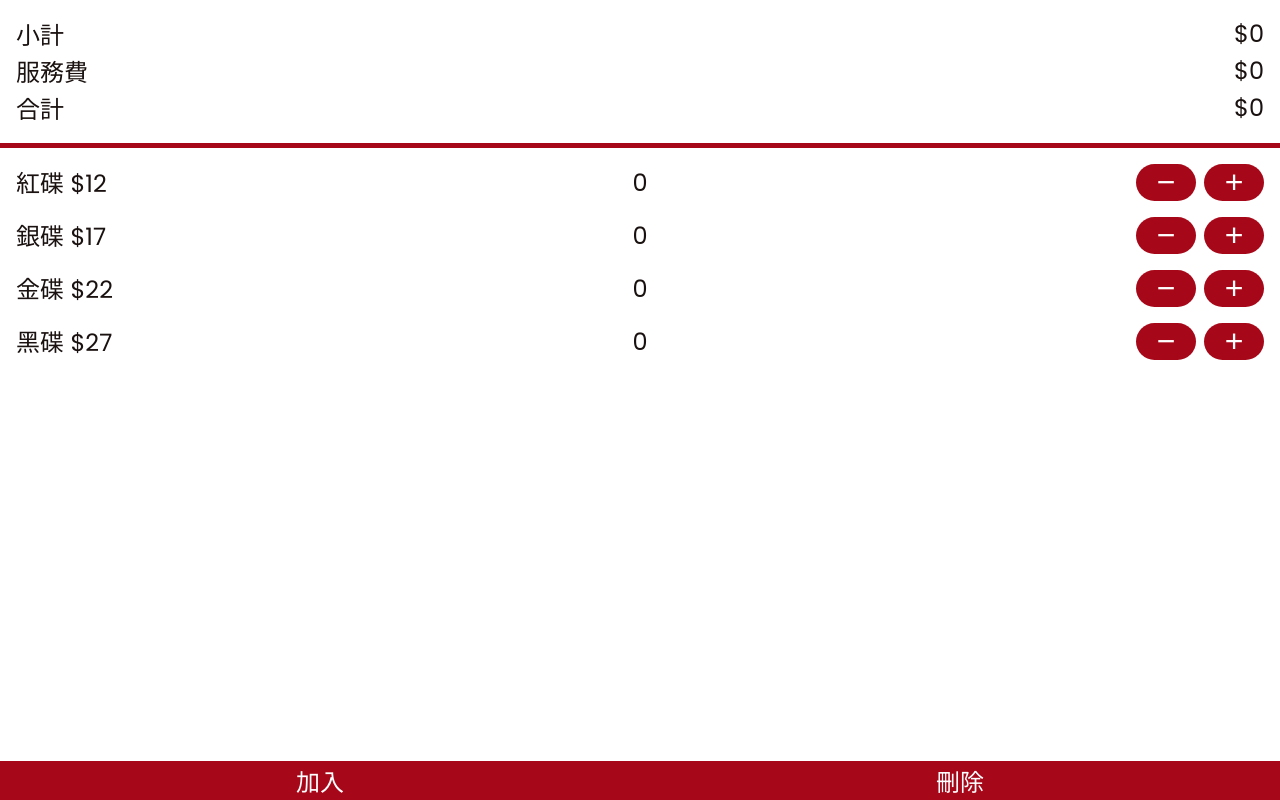
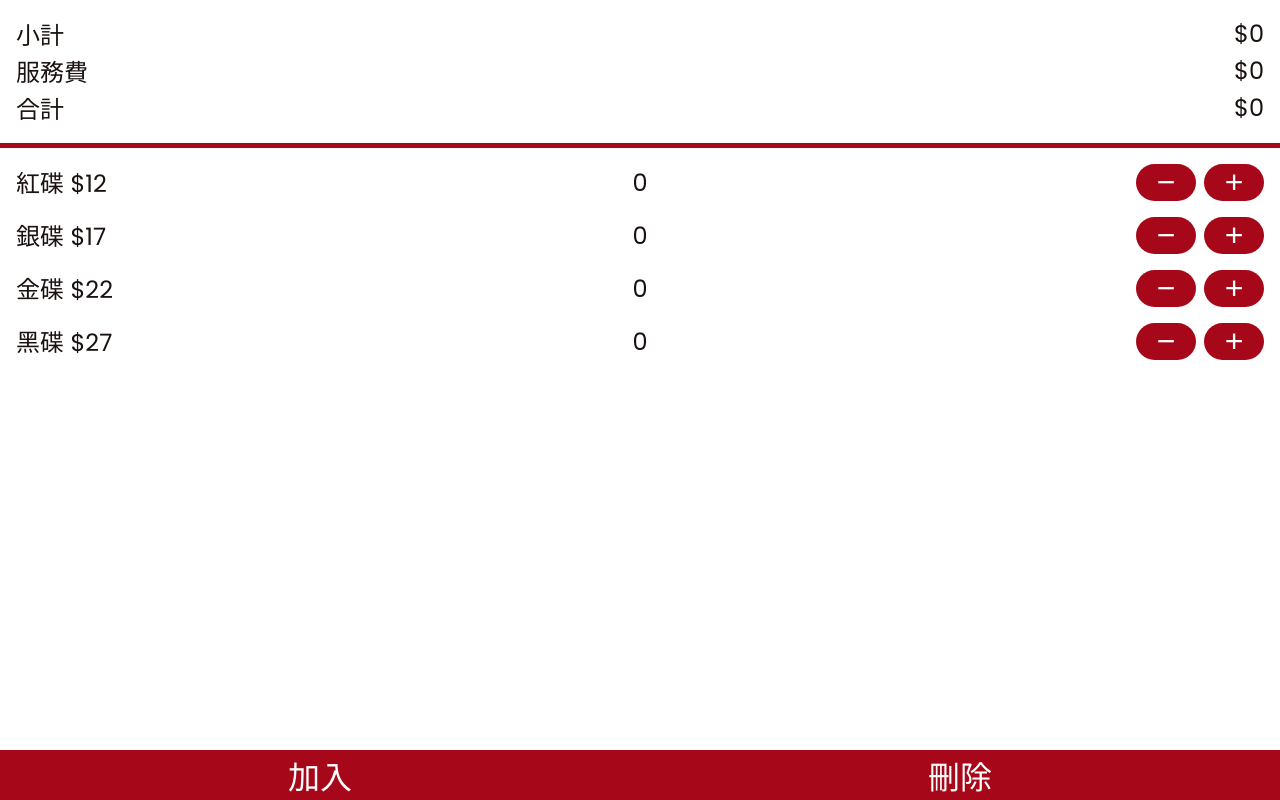
Before and after one commit to man7788/sushiro-calculator, a React (Vite) app in the folder calculator/: page / in a window 1280 px wide. Built offline with nearby package versions, Linux system fonts and the light colour scheme.

Commit message:
Change Toolbar font size

```diff
--- a/calculator/src/Components/Controls/Toolbar.module.css
+++ b/calculator/src/Components/Controls/Toolbar.module.css
@@ -15,5 +15,5 @@
   border: 2px solid rgb(167, 8, 25);
   width: 100%;
   color: #fff;
-  font-size: 1.5rem;
+  font-size: 2em;
 }
```
